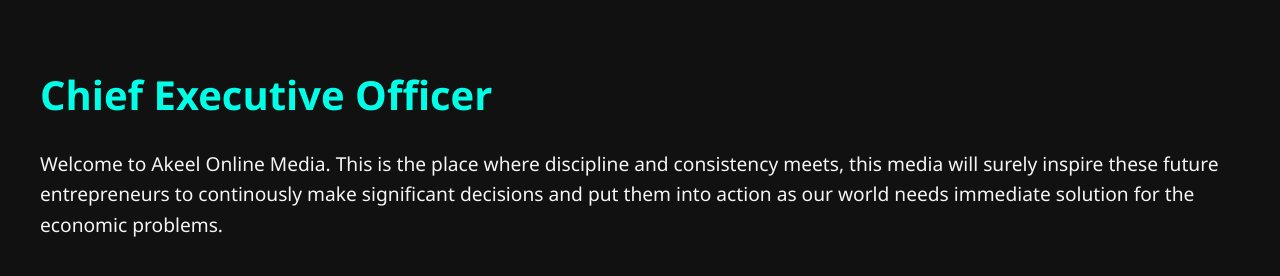
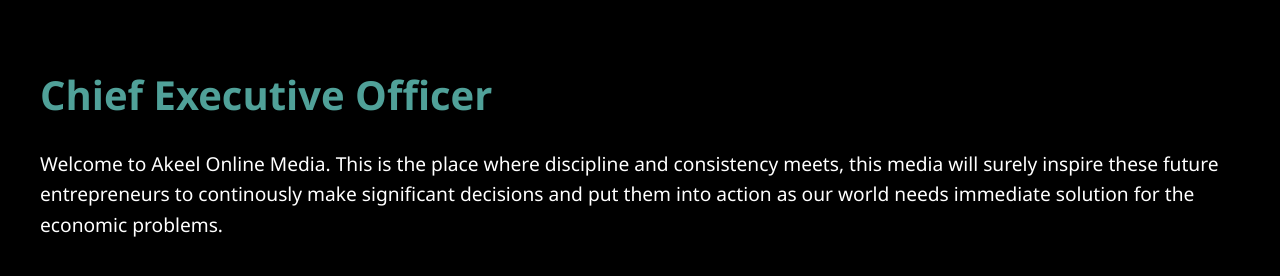
Before and after one commit to Cptakle/Akeel-Online-Media, a plain HTML site: page index.html in a window 1280 px wide. Drawn offline with Linux system fonts and the light colour scheme.

Commit message:
Add files via upload

```diff
--- a/index.html
+++ b/index.html
@@ -6,13 +6,13 @@
   <style>
     body {
       font-family: 'Segoe UI', sans-serif;
-      background-color: #111;
-      color: #f5f5f5;
+      background-color: #000000;
+      color: #ffffff;
       padding: 2rem;
     }
     h1 {
       font-size: 2.5rem;
-      color: #00ffe7;
+      color: #50a199;
     }
     p {
       font-size: 1.2rem;
```
